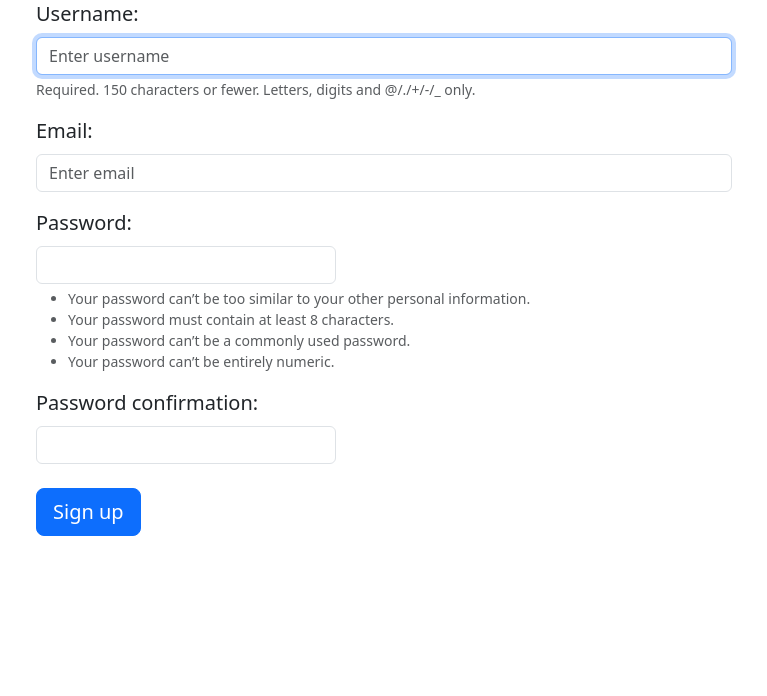
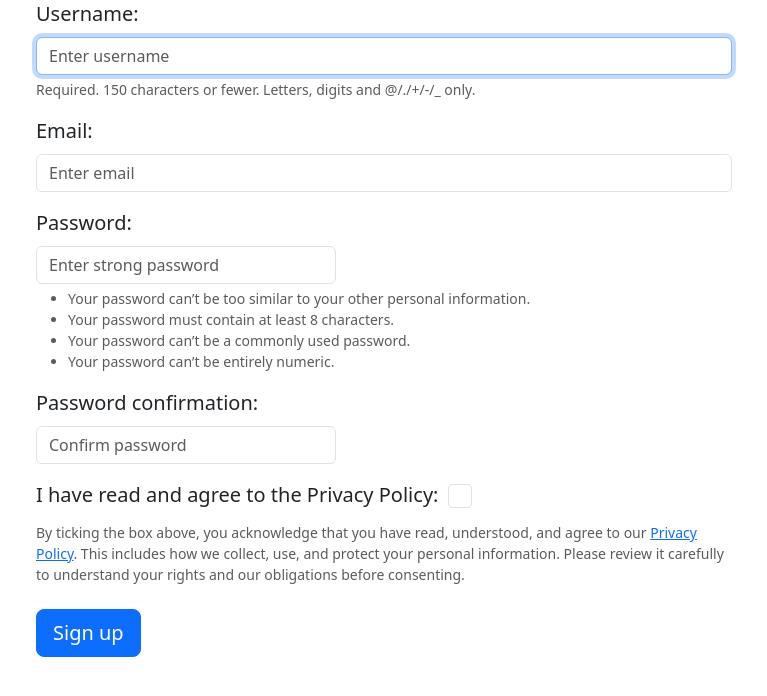
Before and after one commit to shakey0/FirstDjangoProject, a Django app: page /register/ in a window 1280 px wide. Shown: the part 73-769 px from the top of the page, without its empty margins (256-1023 px from the left). Run offline with Django 4.2, Linux system fonts and the light colour scheme.

Commit message:
Added Privacy Policy box

```diff
--- a/food/static/food/styles.css
+++ b/food/static/food/styles.css
@@ -60,6 +60,9 @@ body {
 .bigger-checkbox {
     width: 24px;
     height: 24px;
-    margin-left: 5px;
     cursor: pointer;
 }
+
+.left-5px {
+    margin-left: 5px;
+}
--- a/users/forms.py
+++ b/users/forms.py
@@ -1,16 +1,21 @@
 from django import forms
 from django.contrib.auth.models import User
 from django.contrib.auth.forms import UserCreationForm
+from django.utils.safestring import mark_safe
 
 
 class RegisterForm(UserCreationForm):
     email = forms.EmailField(widget=forms.EmailInput(attrs={'class': 'form-control', 'placeholder': 'Enter email'}))
+    privacy_policy = forms.BooleanField(required=True, widget=forms.CheckboxInput(attrs={'class': 'form-check-input bigger-checkbox left-5px'}))
 
     def __init__(self, *args, **kwargs):
         super(RegisterForm, self).__init__(*args, **kwargs)
-        self.fields['password1'].widget.attrs.update({'class': 'form-control width-300'})
-        self.fields['password2'].widget.attrs.update({'class': 'form-control width-300'})
+        self.fields['password1'].widget.attrs.update({'class': 'form-control width-300', 'placeholder': 'Enter strong password'})
+        self.fields['password2'].widget.attrs.update({'class': 'form-control width-300', 'placeholder': 'Confirm password'})
         self.fields['password2'].help_text = ''
+        self.fields['privacy_policy'].label = 'I have read and agree to the Privacy Policy'
+        privacy_policy_url = 'https://www.privacypolicygenerator.info/live.php?token=3z3z'
+        self.fields['privacy_policy'].help_text = mark_safe("By ticking the box above, you acknowledge that you have read, understood, and agree to our <a href='{}' target='_blank'>Privacy Policy</a>. This includes how we collect, use, and protect your personal information. Please review it carefully to understand your rights and our obligations before consenting.".format(privacy_policy_url))
 
     class Meta:
         model = User
@@ -23,7 +28,7 @@ class RegisterForm(UserCreationForm):
 class LoginForm(forms.Form):
     username = forms.CharField(widget=forms.TextInput(attrs={'class': 'form-control', 'placeholder': 'Enter username'}))
     password = forms.CharField(widget=forms.PasswordInput(attrs={'class': 'form-control', 'placeholder': 'Enter password'}))
-    remember_me = forms.BooleanField(required=False, widget=forms.CheckboxInput(attrs={'class': 'form-check-input bigger-checkbox'}))
+    remember_me = forms.BooleanField(required=False, widget=forms.CheckboxInput(attrs={'class': 'form-check-input bigger-checkbox left-5px'}))
 
     class Meta:
         model = User
--- a/users/templates/login.html
+++ b/users/templates/login.html
@@ -19,7 +19,7 @@
             {% endif %}
         </div>
         {% endfor %}
-        <button class="btn btn-primary btn-lg" type="submit">Sign up</button>
+        <button class="btn btn-primary btn-lg" type="submit">Sign in</button>
     </form>
 </div>
 {% endblock %}
--- a/users/templates/register.html
+++ b/users/templates/register.html
@@ -6,7 +6,7 @@
         {% csrf_token %}
         {% for field in form %}
         <div class="mb-3">
-            <label class="form-label fs-5">{{ field.label }}:</label><br>
+            <label class="form-label fs-5">{{ field.label }}:</label>{% if "Privacy Policy" not in field.label %}<br>{% endif %}
             {{ field }}
             {% if field.help_text %}
             <div class="form-text">{{ field.help_text }}</div>
```
Also changed, not shown: README.md, SignUpForm.png (added).
